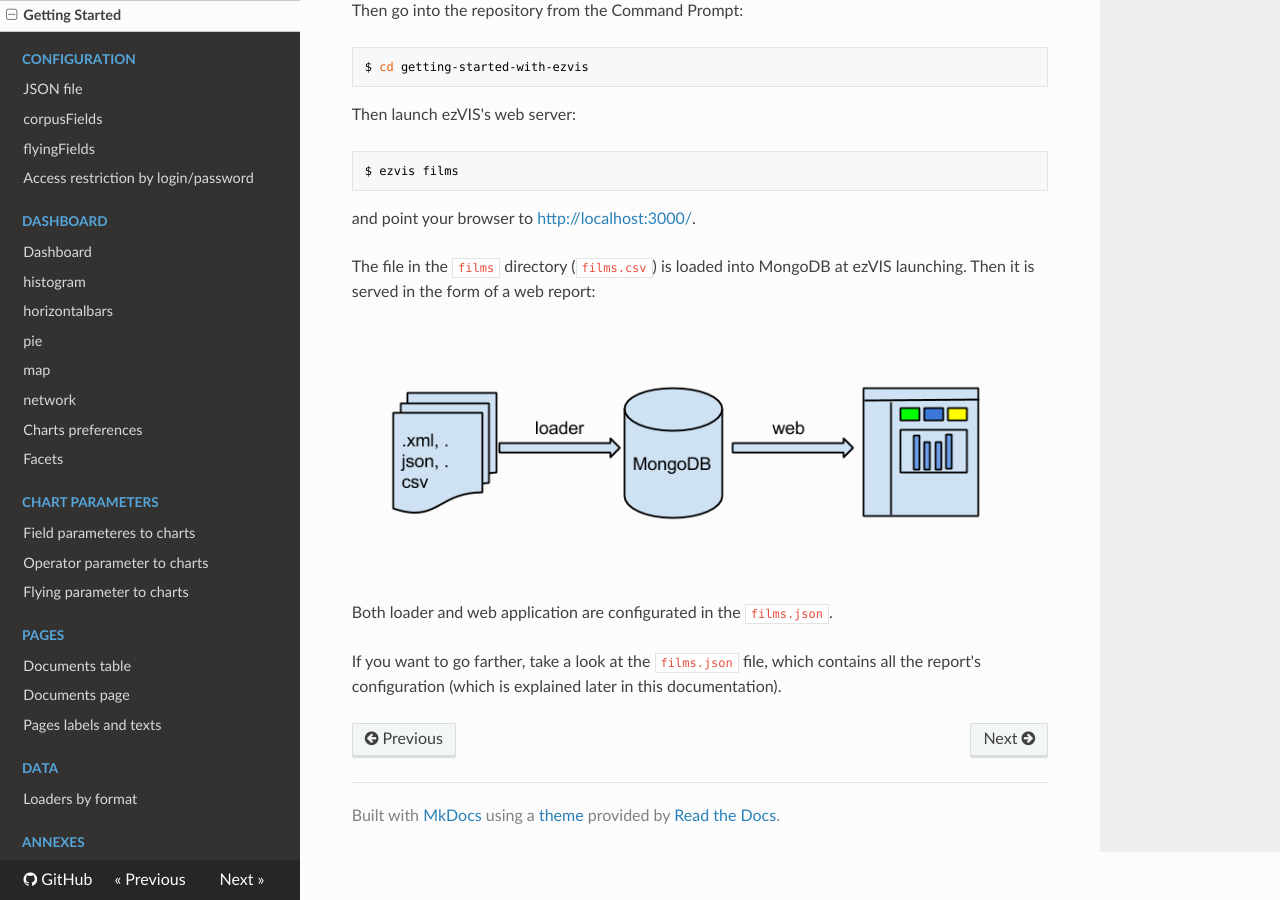
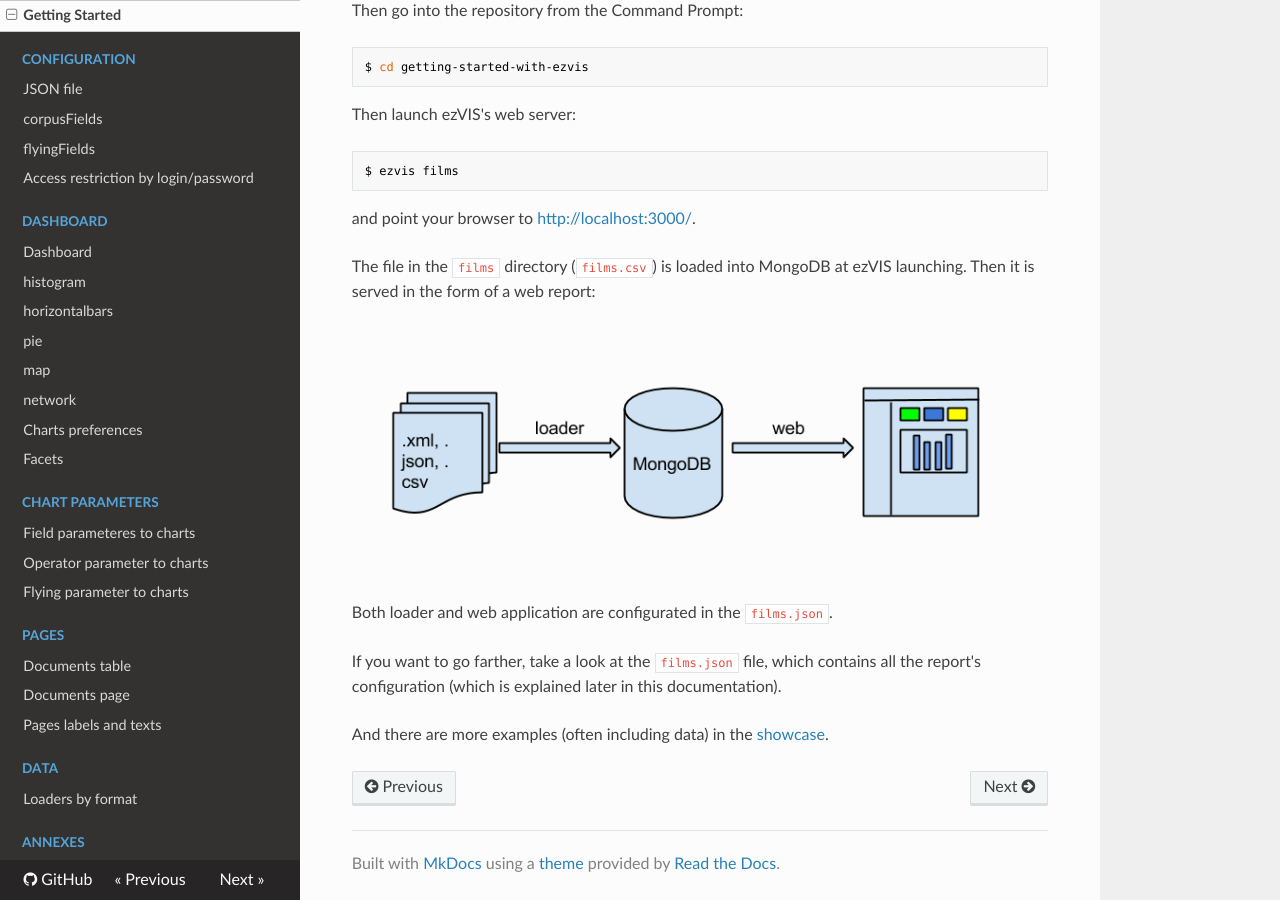
Before and after one commit to madec-project/ezvis, an MkDocs documentation site: the page built from doc/GettingStarted.md, in a window 1280 px wide and 900 px high, scrolled down 524 px. Built offline with MkDocs 1.6.1, drawn with Linux system fonts in a browser that asks for light colours; nearby versions of some CDN libraries; old or Windows-style settings are respelled for this version of MkDocs.

Commit message:
:memo: Link to the showcase.

```diff
--- a/doc/GettingStarted.md
+++ b/doc/GettingStarted.md
@@ -45,3 +45,5 @@ Both loader and web application are configurated in the `films.json`.
 If you want to go farther, take a look at the `films.json` file, which
 contains all the report's configuration (which is explained later in this
 documentation).
+
+And there are more examples (often including data) in the [showcase](https://github.com/madec-project/showcase/).
```
